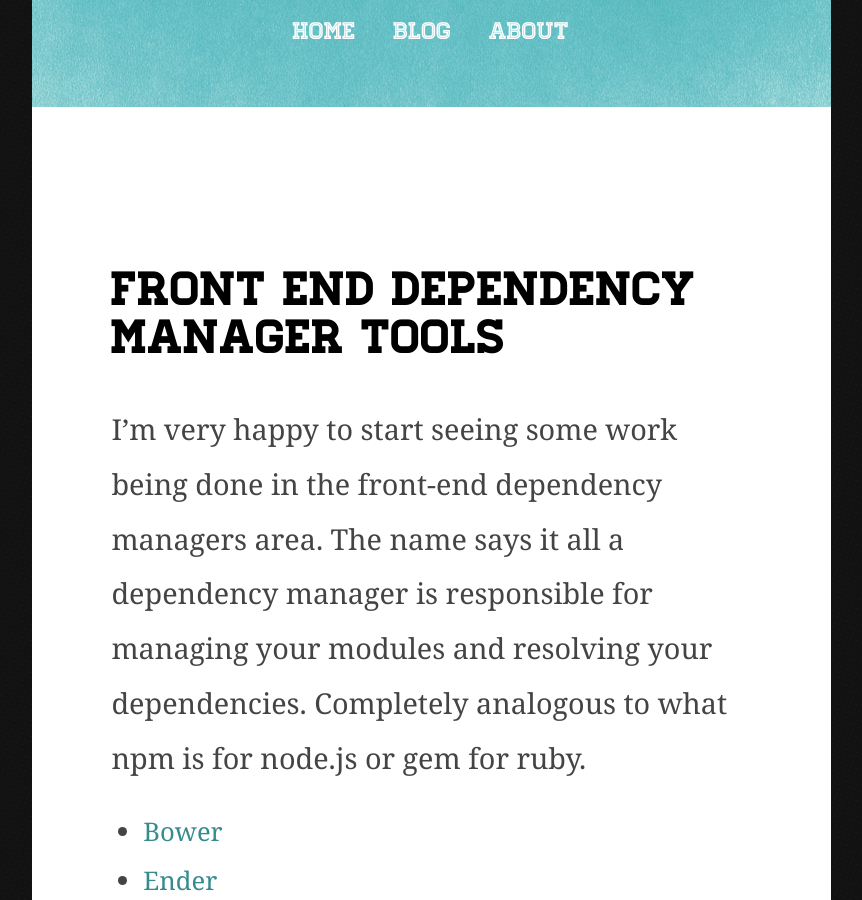
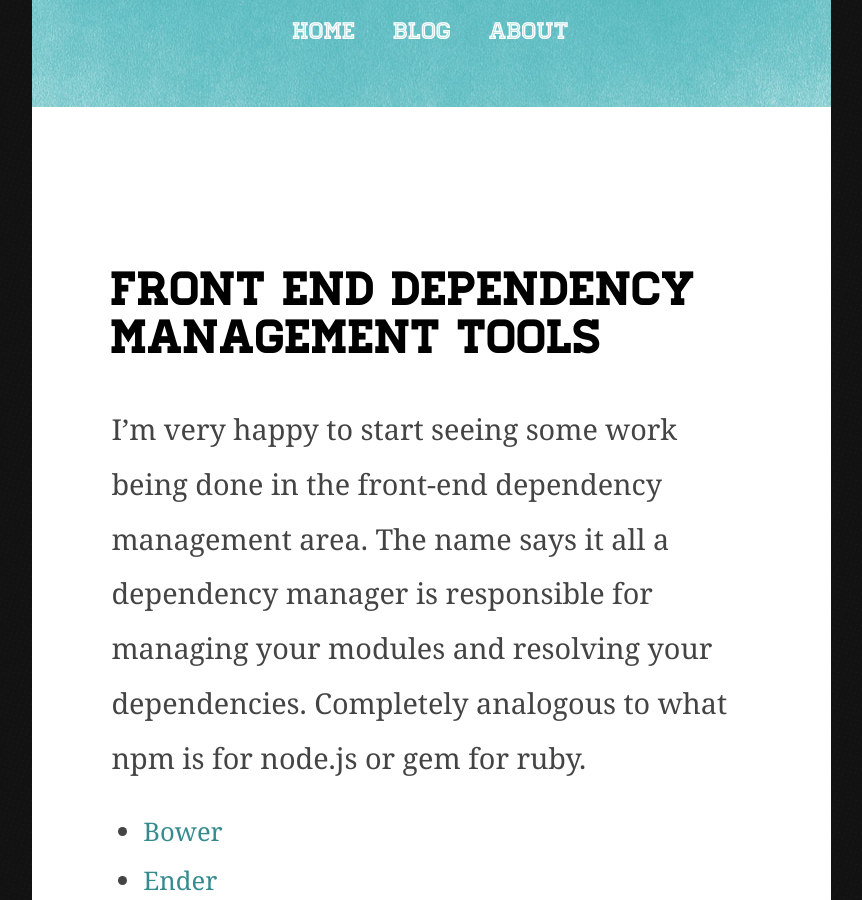
Before and after one commit to rodolfocaldeira/rodolfocaldeira.github.com, a Jekyll site: the page built from _posts/2012-10-12-front-end-dependency-management-tools.markdown, in a window 1280 px wide and 900 px high, scrolled down 488 px. Shown: the whole window, without its empty margins (209-1071 px from the left). Built offline with Jekyll 4.4.1, drawn with Linux system fonts in a browser that asks for light colours.

Commit message:
Renamed the Front end post

```diff
--- a/_posts/2012-10-12-front-end-dependency-managers.markdown
+++ b/_posts/2012-10-12-front-end-dependency-management-tools.markdown
@@ -1,8 +1,8 @@
 ---
-title: Front end dependency manager tools
+title: Front end dependency management tools
 layout: post
 ---
-I'm very happy to start seeing some work being done in the front-end dependency managers area.
+I'm very happy to start seeing some work being done in the front-end dependency management area.
 The name says it all a dependency manager is responsible for managing your modules and resolving your dependencies.
 Completely analogous to what npm is for node.js or gem for ruby.
 
```
